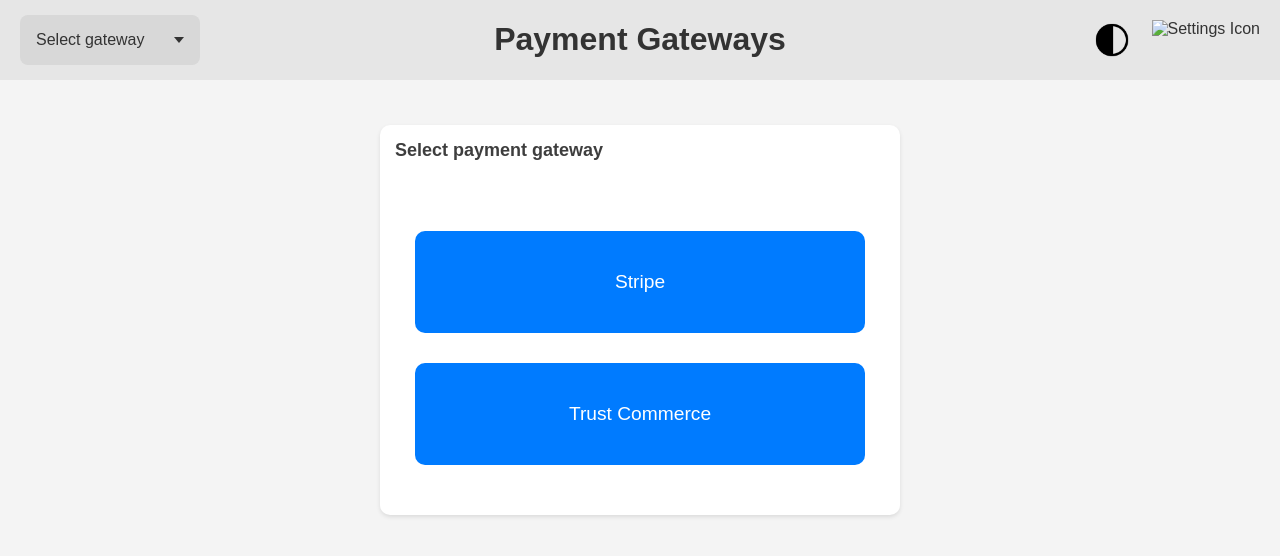
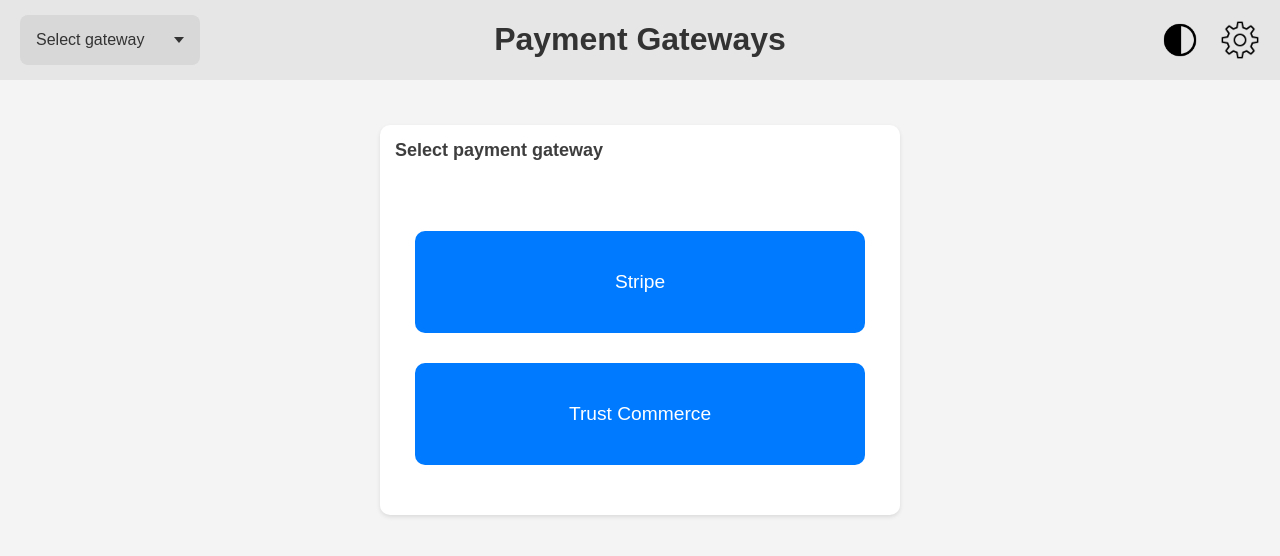
Before and after one commit to HasanAlrimawi/stripe-reader, a plain HTML site: page index.html in a window 1280 px wide. Drawn offline with Linux system fonts and the light colour scheme; the site is published under a folder, as on GitHub Pages, so addresses that start at the root find nothing.

Commit message:
fixed path issue

```diff
--- a/index.html
+++ b/index.html
@@ -42,7 +42,7 @@
           <img
             title="Settings"
             id="settings-icon"
-            src="/assets/settings-icon.png"
+            src="assets/settings-icon.png"
             alt="Settings Icon"
           />
           <div class="settings-dropdown-content">
```
